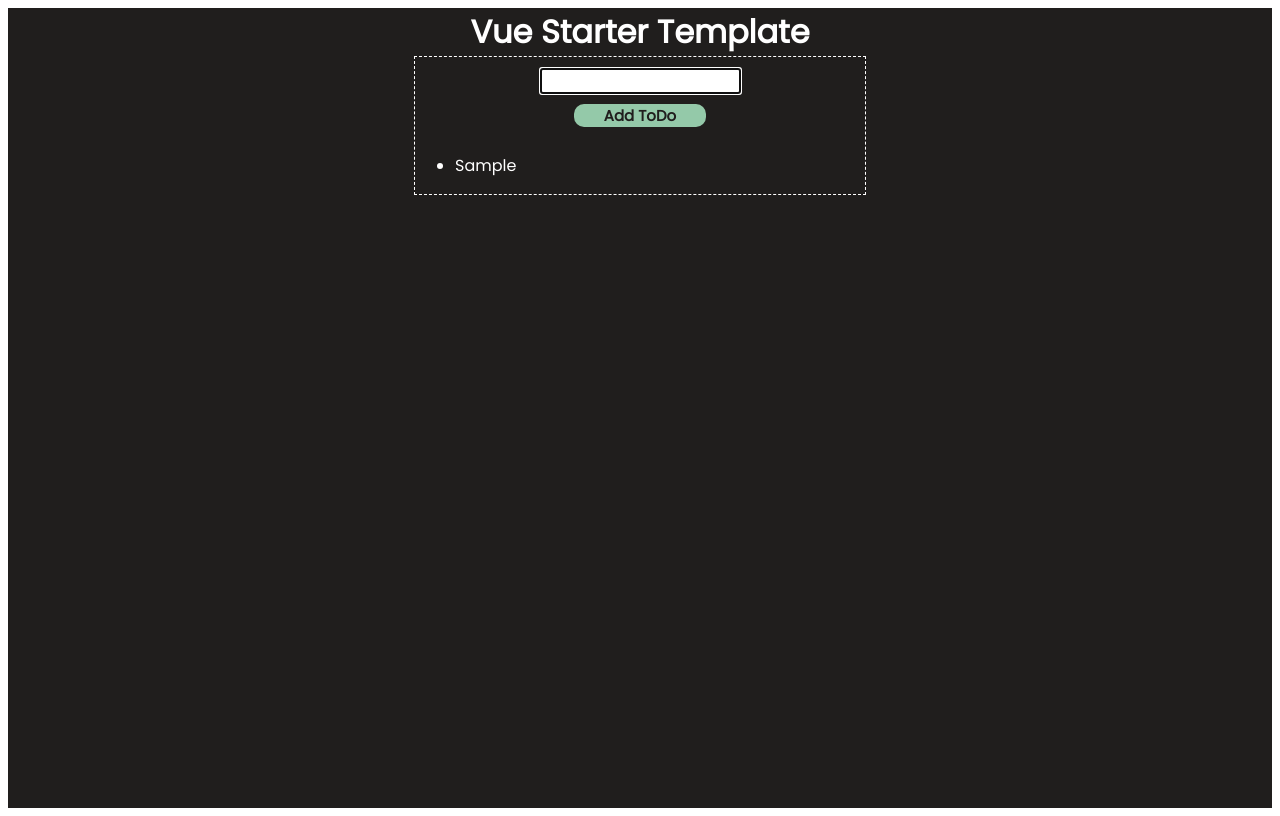
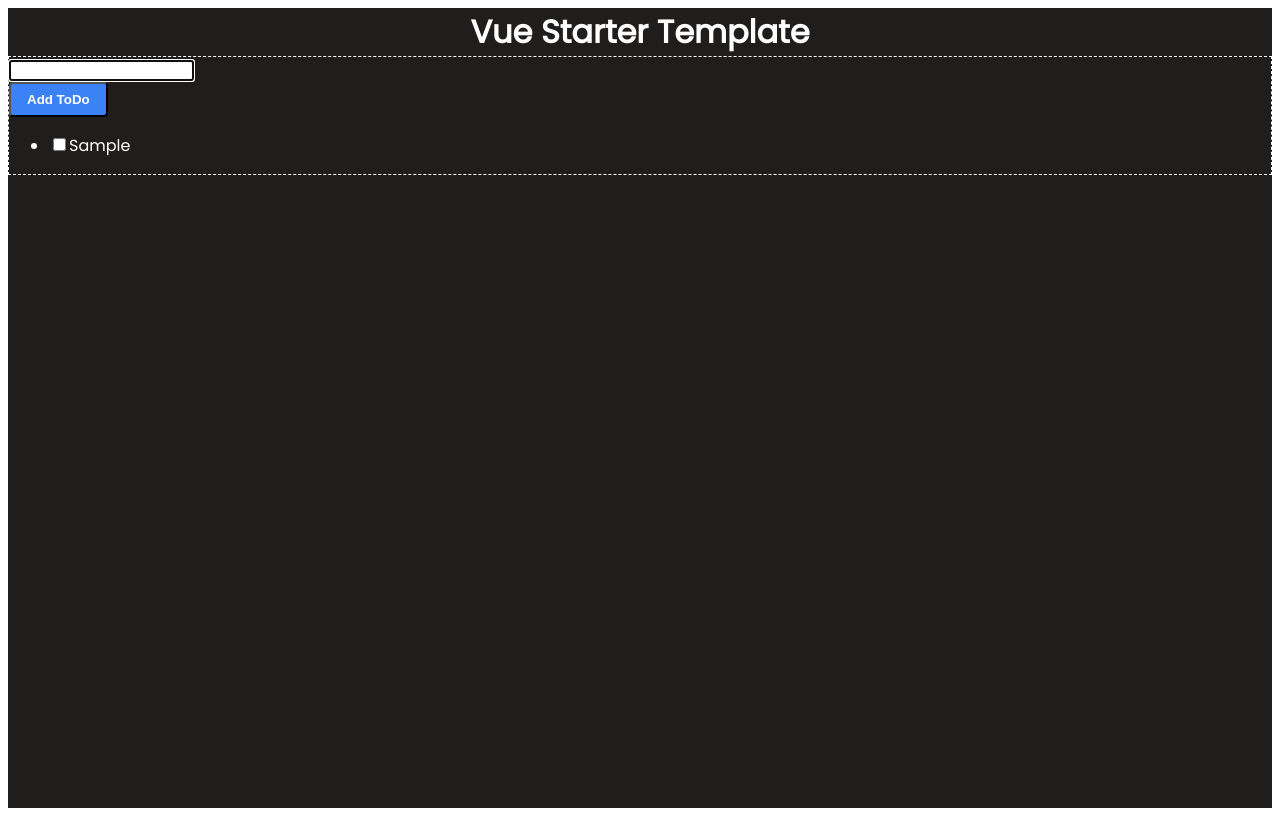
Before and after one commit to trevorsmithdev/vue-starter-template, a Vue app: page / in a window 1280 px wide. Both pictures are taken after typing "Sample" into the empty fields and a click on the button "Add ToDo". Built offline with nearby package versions, Linux system fonts and the light colour scheme; the HTML template or start-up script is replaced by a standard one.

Commit message:
configure tailwind as postcss plugin

```diff
--- a/package.json
+++ b/package.json
@@ -5,7 +5,7 @@
   "main": "index.js",
   "scripts": {
     "test": "echo \"Error: no test specified\" && exit 1",
-    "build": "webpack --config webpack.prod.js",
+    "build": "NODE_ENV=production webpack --config webpack.prod.js",
     "start": "webpack serve --open --config webpack.dev.js"
   },
   "keywords": [],
@@ -23,6 +23,7 @@
     "postcss": "^8.2.8",
     "postcss-loader": "^5.2.0",
     "precss": "^4.0.0",
+    "tailwindcss": "^2.0.3",
     "vue-loader": "^16.1.2",
     "webpack": "^5.24.3",
     "webpack-cli": "^4.5.0",
--- a/postcss.config.js
+++ b/postcss.config.js
@@ -1,5 +1,6 @@
 module.exports = {
     plugins: [
+      require('tailwindcss'),
       require('precss'),
       require('autoprefixer')
     ]
--- a/src/components/demo/ToDoList.vue
+++ b/src/components/demo/ToDoList.vue
@@ -1,11 +1,15 @@
 <template>
-  <div class="todo-wrapper">
-      <div class="input-wrapper">
-          <input v-model="todo" class="todo-input" ref="todo" />
-          <button class="button" v-on:click="addTodo">Add ToDo</button>
+  <div class="p-5 max-w-screen-md">
+      <div class="text-center">
+          <input v-model="todo" class="mb-4 p-1 text-black" ref="todo" />
+          <div>
+              <button class="btn btn-blue" v-on:click="addTodo">Add ToDo</button>
+          </div>
       </div>
       <ul>
-          <li v-for="(item, index) in todos" v-bind:key="index">{{ item }}</li>
+          <li v-for="(item, index) in todos" v-bind:key="index">
+              <input type="checkbox" class="mr-3" />{{ item }}
+          </li>
       </ul>
   </div>
 </template>
@@ -32,32 +36,16 @@ export default {
 }
 </script>
 
-<style lang="scss">
-@import "../../styles/variables.scss";
+<style lang="postcss">
+.btn {
+    @apply font-bold py-2 px-4 rounded;
+}
 
-.todo-input {
-    font-family: 'Poppins';
-    margin-bottom: 10px;
+.btn-blue {
+    @apply bg-blue-500 text-white;
 }
-.button {
-    background-color: #94c9a9;
-    font-family: 'Poppins', sans-serif;
-    color: $dark-grey;
-    font-size: 15px;
-    cursor: pointer;
-    text-decoration: none;
-    padding: 0 30px;
-    display: block;
-    margin: auto;
-    font-weight: 600;
-    border-radius: 10px;
-    border: none;
-}
-.input-wrapper {
-    padding: 10px;
-    text-align: center;
-}
-.todo-wrapper {
-    max-width: 450px;
+
+.btn-blue:hover {
+    @apply bg-blue-700;
 }
 </style>
--- a/src/index.js
+++ b/src/index.js
@@ -1,5 +1,6 @@
 import { createApp } from 'vue'
 import App from './App.vue'
+import "tailwindcss/tailwind.css"
 
 const app = createApp(App)
 app.mount('#app')
--- /dev/null
+++ b/tailwind.config.js
@@ -0,0 +1,15 @@
+module.exports = {
+  purge: [
+    './src/**/*.html',
+    './src/**/*.js',
+    './src/**/*.vue'
+  ],
+  darkMode: false, // or 'media' or 'class'
+  theme: {
+    extend: {},
+  },
+  variants: {
+    extend: {},
+  },
+  plugins: [],
+}
--- a/webpack.common.js
+++ b/webpack.common.js
@@ -19,6 +19,17 @@ module.exports = {
             },
             {
                 test: /\.s?[ac]ss$/i,
+                use: [
+                    {
+                        loader: MiniCssExtractPlugin.loader
+                    },
+                    'css-loader',
+                    'postcss-loader'
+                ]
+
+            },
+            {
+                test: /\.postcss$/i,
                 use: [
                     {
                         loader: MiniCssExtractPlugin.loader
```
Also changed, not shown: 1 other file (tests, documents, lock files or other folders).
